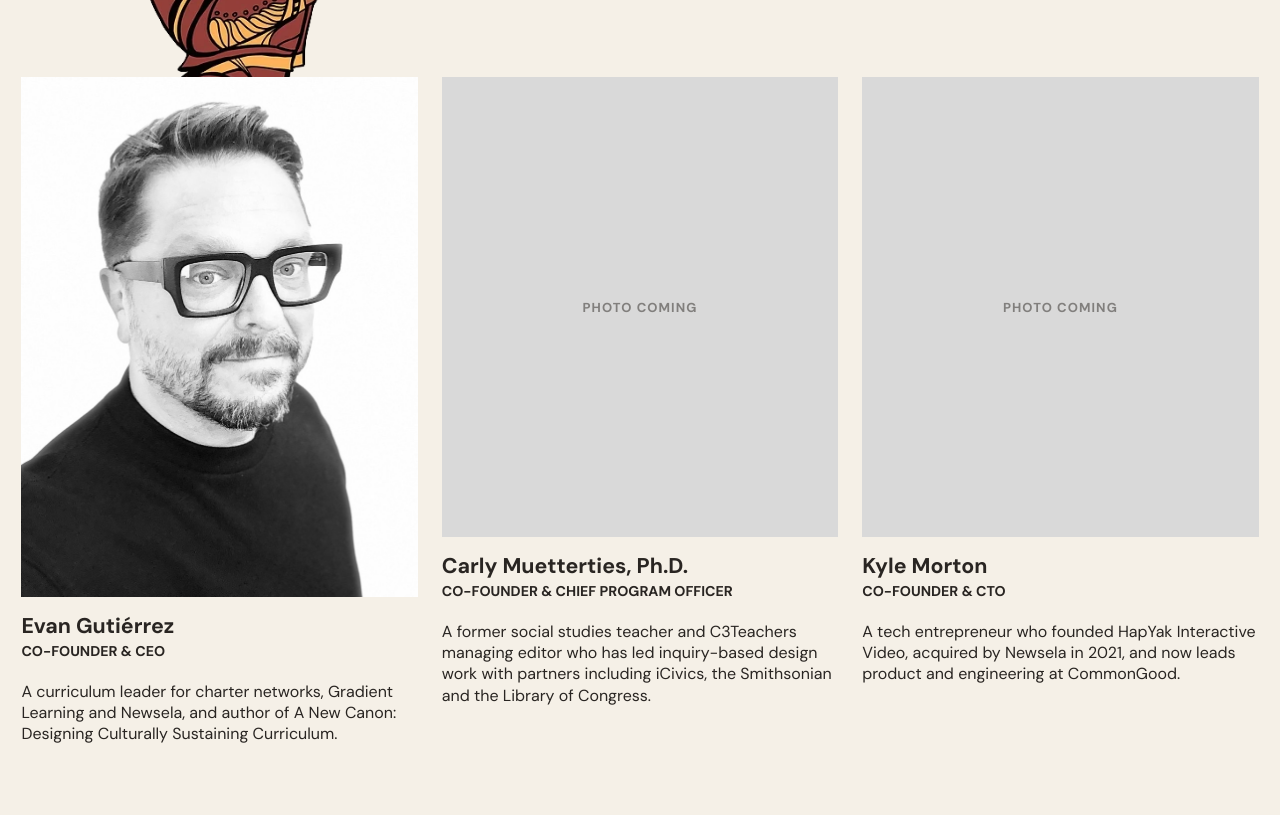
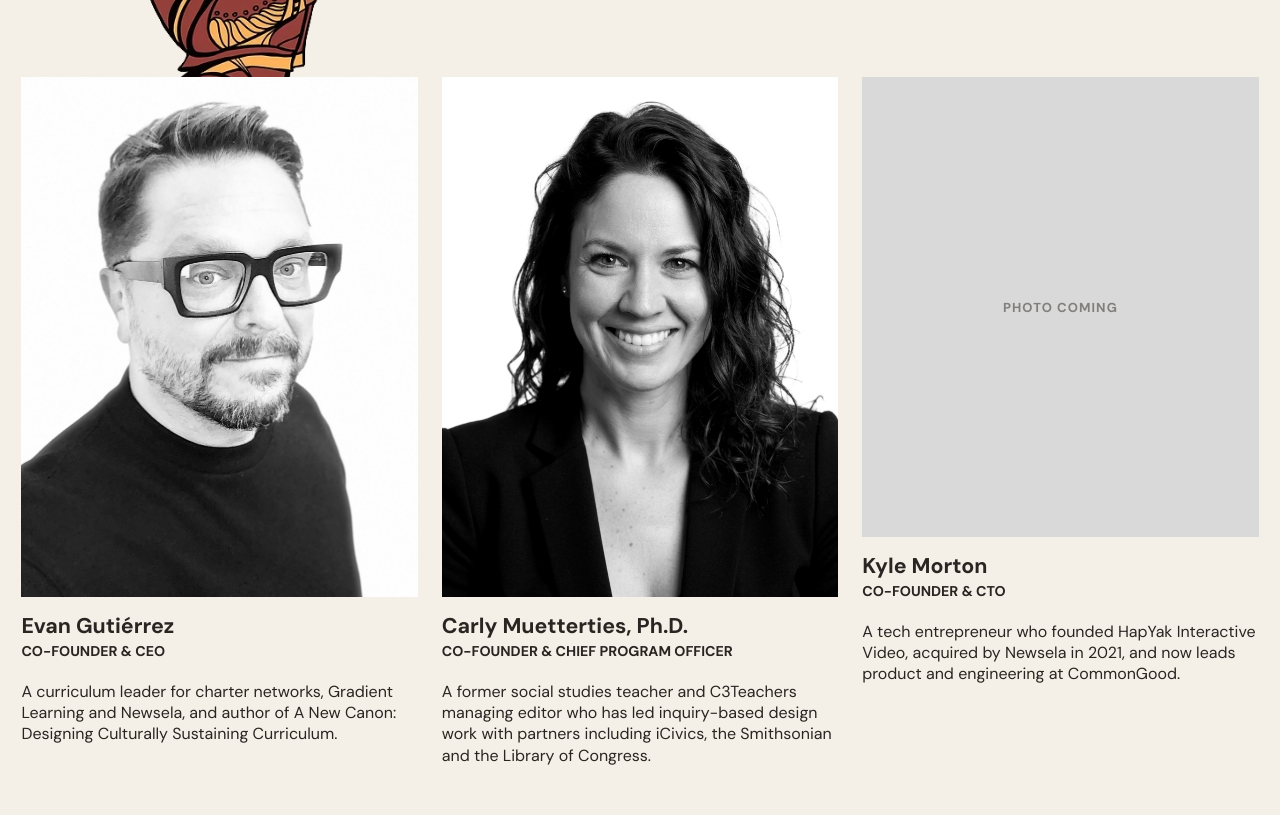
Before and after one commit to gutierrezevan1/commongood-site, a plain HTML site: page index.html in a window 1280 px wide. Shown: the part 2475-3290 px from the top of the page. Drawn offline with Linux system fonts and the light colour scheme.

Commit message:
Add Carly Muetterties's headshot (converted to black and white)
Co-Authored-By: Claude Opus 5.5 <noreply@anthropic.com>
Claude-Session: https://claude.ai/code/session_01UEAfB2MYRtELhZgYXtfvGE

```diff
--- a/index.html
+++ b/index.html
@@ -74,7 +74,7 @@
           <p class="person__bio">A curriculum leader for charter networks, Gradient Learning and Newsela, and author of <cite>A New Canon: Designing Culturally Sustaining Curriculum</cite>.</p>
         </li>
         <li class="person">
-          <div class="person__photo person__photo--placeholder" data-label="Photo coming"></div>
+          <img class="person__photo" src="assets/team/carly-muetterties.jpg" alt="Carly Muetterties" width="448" height="520" loading="lazy">
           <h3 class="person__name">Carly Muetterties, Ph.D.</h3>
           <p class="person__role">Co-founder &amp; Chief Program Officer</p>
           <p class="person__bio">A former social studies teacher and C3Teachers managing editor who has led inquiry-based design work with partners including iCivics, the Smithsonian and the Library of Congress.</p>
```
Also changed, not shown: assets/team/carly-muetterties.jpg (added).
